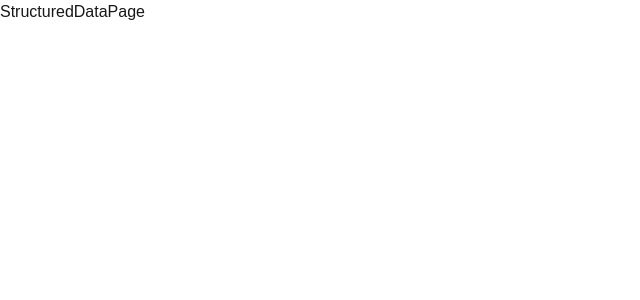
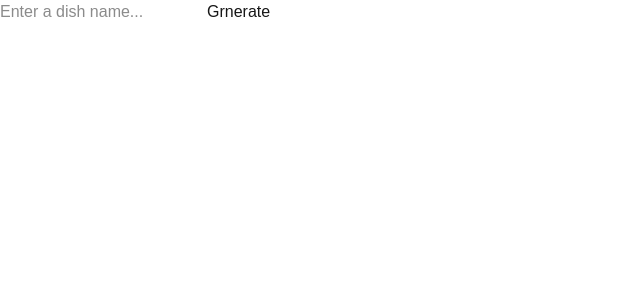
Before and after one commit to YuriyPilipenkoKH/ai-tools, a Next.js app: page /ui/structured-data in a window 1280 px wide. Shown: the top 300 px of the page, without its empty margins (0-640 px from the left). Built offline with nearby package versions, Linux system fonts and the light colour scheme.

Commit message:
added markup to StructuredDataPage

```diff
--- a/src/app/ui/structured-data/page.tsx
+++ b/src/app/ui/structured-data/page.tsx
@@ -6,7 +6,15 @@ function StructuredDataPage() {
   const [dishName, setDishName] = useState("");
 
   return (
-    <div>StructuredDataPage</div>
+    <div>
+      <form >
+        <input
+        placeholder="Enter a dish name..."/>
+        <button
+         type="submit">
+          Grnerate</button>
+      </form>
+    </div>
   )
 }
 
```
